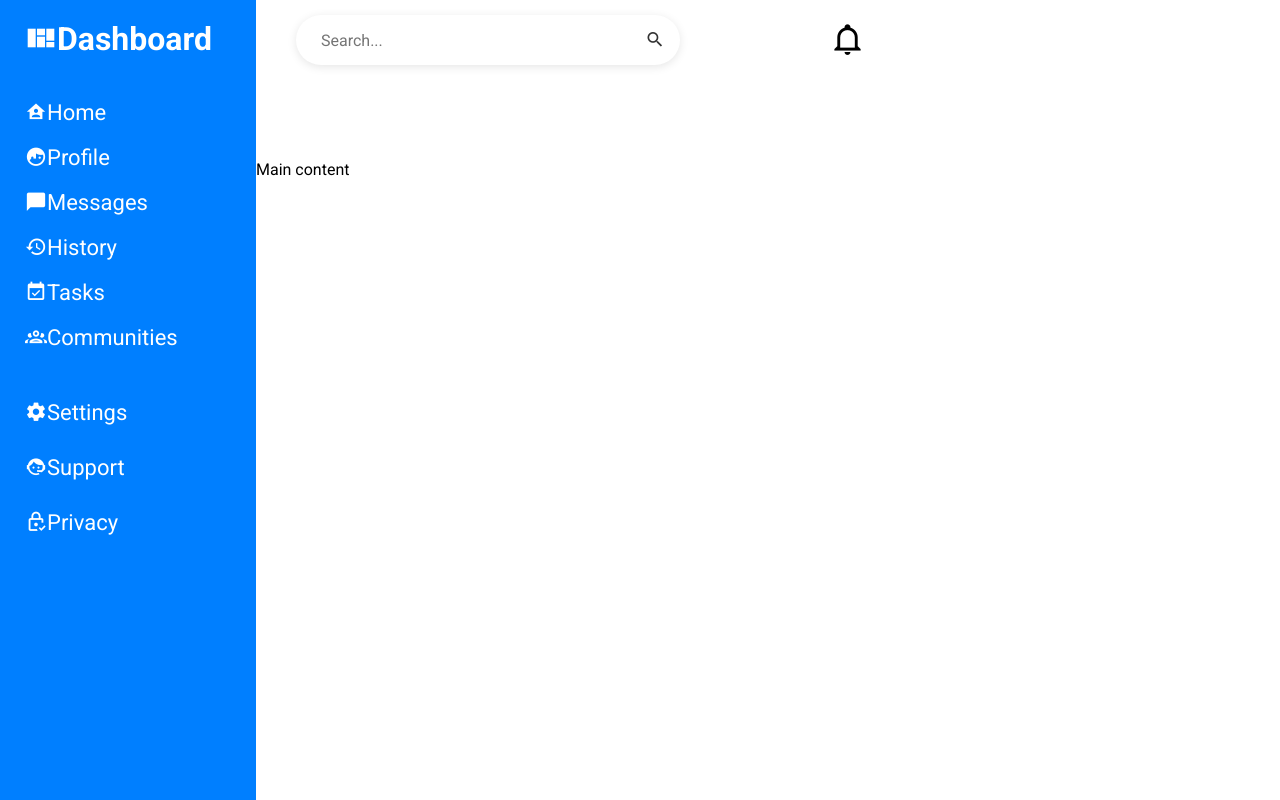
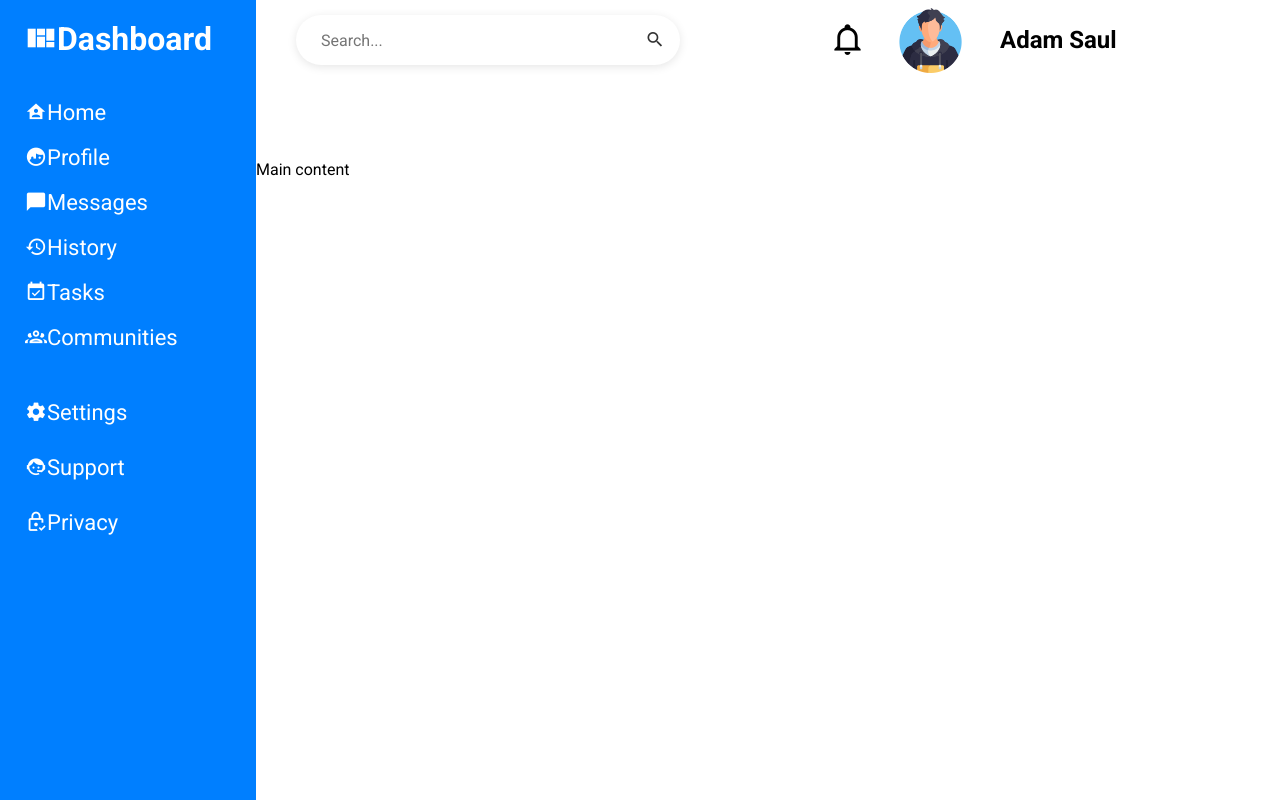
Before and after one commit to adamsaul314/Admin-Dashboard, a plain HTML site: page index.html in a window 1280 px wide. Drawn offline with Linux system fonts and the light colour scheme.

Commit message:
added profile picture and username

```diff
--- a/index.html
+++ b/index.html
@@ -43,6 +43,10 @@
             <div class="bell">
                 <span class="mdi mdi-bell-outline"></span>
             </div>
+            <div class="profile"> <img src="./assets/boy.png" alt="profile"></div>
+            <div class="userName">
+                <h2>Adam Saul</h2>
+            </div>
         </div>
         <div class="main-content">Main content</div>
     </div>
--- a/styles.css
+++ b/styles.css
@@ -132,3 +132,18 @@ body, html {
     justify-content: flex-end;
     margin-right: 15px;
   }
+
+  .profile{
+    display: flex;
+    align-items: center;
+    justify-content: center;
+  }
+
+  .profile img{
+    height: 65px;
+    width: 65px;
+  }
+
+  .userName{
+    margin-left: 20px;
+  }
```
Also changed, not shown: assets/boy.png (added).
